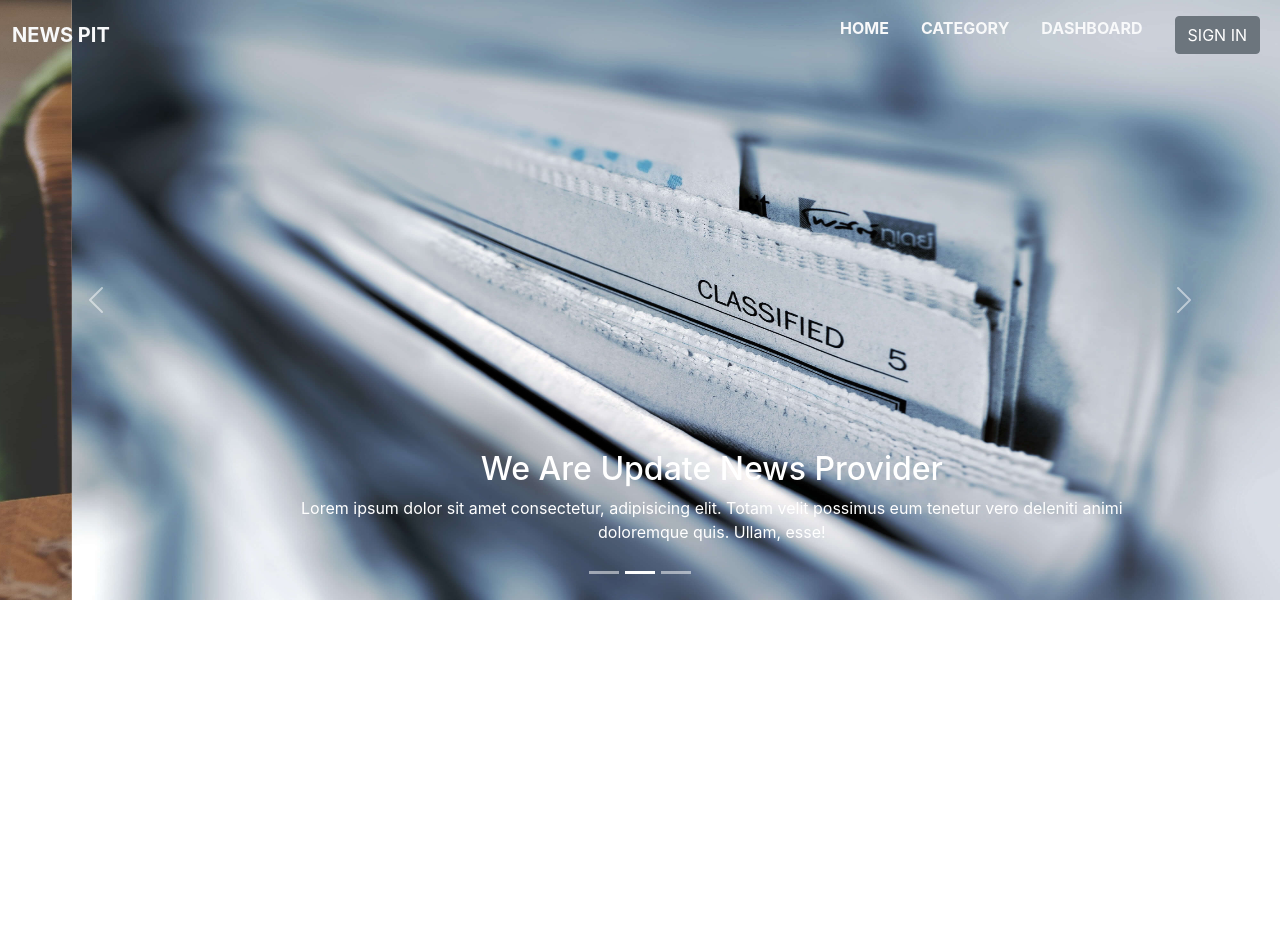
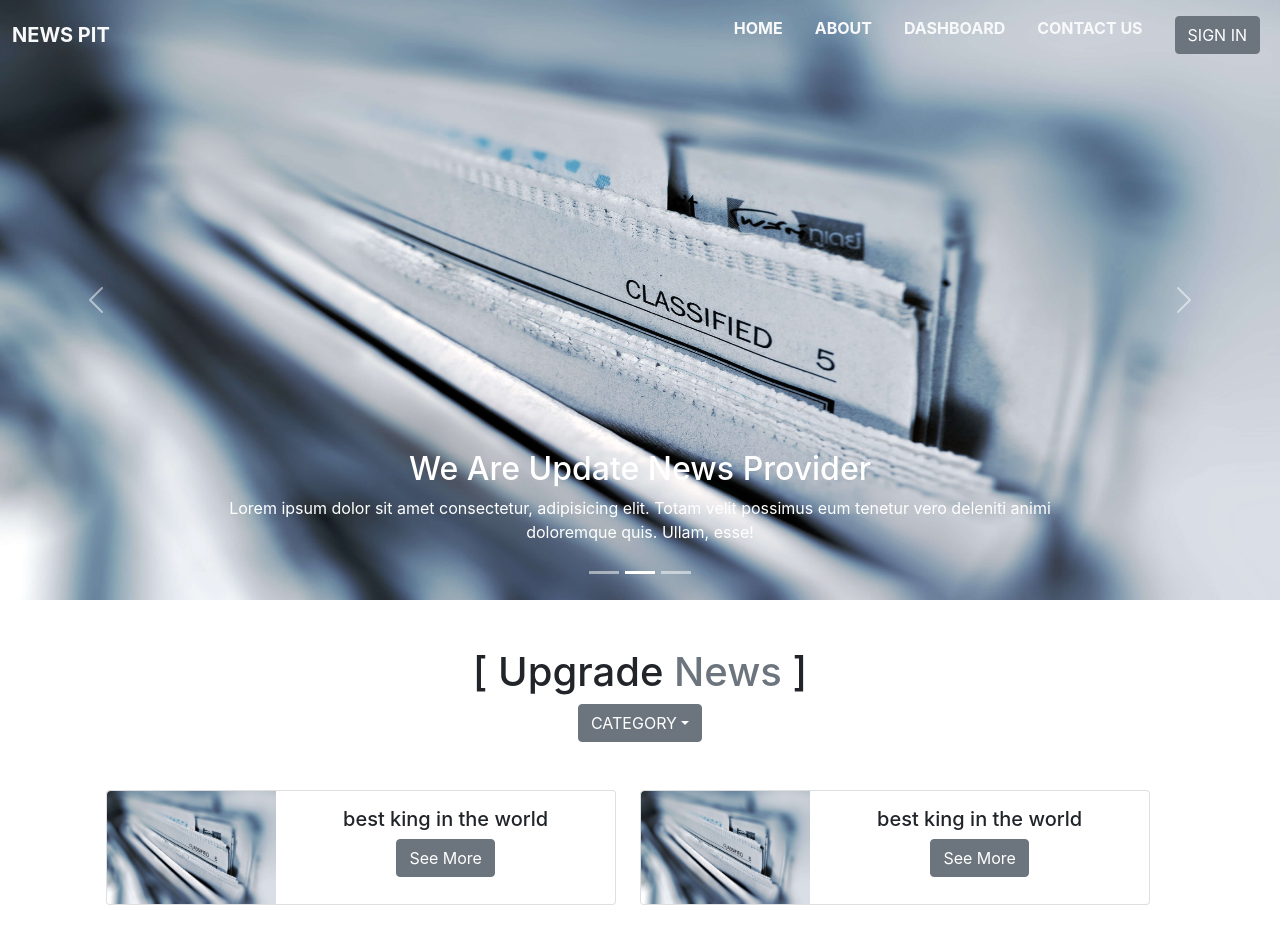
Before and after one commit to AMFahim/News-Pit-Client, a React (Create React App) app: page / in a window 1280 px wide. Shown: the top 952 px of the page. Before the commit the page ends 800 px from the top, so only its background shows below. Built offline with nearby package versions, Linux system fonts and the light colour scheme.

Commit message:
static news & sidebar done

```diff
--- a/package.json
+++ b/package.json
@@ -3,6 +3,8 @@
   "version": "0.1.0",
   "private": true,
   "dependencies": {
+    "@material-ui/core": "^4.12.3",
+    "@material-ui/icons": "^4.11.2",
     "@testing-library/jest-dom": "^5.14.1",
     "@testing-library/react": "^11.2.7",
     "@testing-library/user-event": "^12.8.3",
--- a/src/App.js
+++ b/src/App.js
@@ -5,6 +5,7 @@ import {
   Route,
 } from "react-router-dom";
 import Home from './Components/Home/Home/Home';
+import AddArticle from './Components/Dashboard/AddArticle/AddArticle';
 
 function App() {
   return (
@@ -13,6 +14,9 @@ function App() {
         <Route exact path="/">
           <Home/>
         </Route>
+        <Route path="/addArticle">
+          <AddArticle/>
+        </Route>
       </Switch>
     </Router>
   );
--- a/src/Components/Dashboard/AddArticle/AddArticle.js
+++ b/src/Components/Dashboard/AddArticle/AddArticle.js
@@ -0,0 +1,17 @@
+import React from 'react';
+import Sidebar from '../Sidebar/Sidebar';
+
+const AddArticle = () => {
+  return (
+    <div className="row">
+      <div className="col-md-4">
+       <Sidebar/>
+      </div>
+      <div className="col-md-8">
+        <h1>This is add articles page</h1>
+      </div>
+    </div>
+  );
+};
+
+export default AddArticle;
--- /dev/null
+++ b/src/Components/Dashboard/Sidebar/Sidebar.js
@@ -0,0 +1,61 @@
+import React from 'react';
+import {
+  Drawer as MIUDrawer,
+  List,
+  ListItem,
+  ListItemIcon,
+  ListItemText
+  } from "@material-ui/core"
+import { makeStyles} from '@material-ui/core/styles';
+import HomeIcon from '@material-ui/icons/Home';
+import DashboardIcon from '@material-ui/icons/Dashboard';
+import AddIcon from '@material-ui/icons/Add';
+import EjectIcon from '@material-ui/icons/Eject';
+import PersonAddIcon from '@material-ui/icons/PersonAdd';
+import { withRouter } from 'react-router';
+
+const useStyles = makeStyles({
+  drawer: {
+    width: '160px',
+
+  }
+})
+
+const Sidebar = (props) => {
+  const {history} = props;
+  const classes = useStyles();
+  const itemsList = [
+    {
+     text: "Home",
+     icon: <HomeIcon/>,
+     onClick: () => history.push('/')
+    },
+    {
+      text: "Add Article",
+      icon: <AddIcon/>,
+      onClick: () => history.push('/addArticle')
+    },
+    {
+      text: "Add Admin",
+      icon: <PersonAddIcon/>,
+      onClick: () => history.push('/addAdmin')
+    }
+  ]
+
+  return (
+    <MIUDrawer variant="permanent" className={classes.drawer}>
+     <List className="forResponsive" style={{backgroundColor:'#CCD1D1'}}>
+          {itemsList.map((item, index) => {
+            const {text, icon, onClick} = item;
+            return(
+            <ListItem button key={text} onClick={onClick}>
+             { icon && <ListItemIcon>{icon}</ListItemIcon>}
+              <ListItemText primary={text} />
+            </ListItem>
+          )})}
+        </List>
+    </MIUDrawer>
+  );
+};
+
+export default withRouter(Sidebar);
--- /dev/null
+++ b/src/Components/Home/AllArticles/AllArticles.js
@@ -0,0 +1,68 @@
+import React from 'react';
+import { Link } from 'react-router-dom';
+import Banner1 from "../../../Image/Banner1.jpg";
+import Articles from '../Articles/Articles';
+
+const Article = [
+  {
+    _id: 1,
+    title: "best king in the world",
+    author: "Abul Kalam",
+    img: Banner1,
+    category: "politics",
+    Description: "Lorem ipsum dolor sit amet consectetur, adipisicing elit. Vitae, esse!"
+  },
+  {
+    _id: 2,
+    title: "best king in the world",
+    author: "Abul Kalam",
+    img: Banner1,
+    category: "politics",
+    Description: "Lorem ipsum dolor sit amet consectetur, adipisicing elit. Vitae, esse!"
+  },
+  {
+    _id: 3,
+    title: "best king in the world",
+    author: "Abul Kalam",
+    img: Banner1,
+    category: "politics",
+    Description: "Lorem ipsum dolor sit amet consectetur, adipisicing elit. Vitae, esse!"
+  },
+  {
+    _id: 3,
+    title: "best king in the world",
+    author: "Abul Kalam",
+    img: Banner1,
+    category: "politics",
+    Description: "Lorem ipsum dolor sit amet consectetur, adipisicing elit. Vitae, esse!"
+  }
+]
+
+const AllArticles = () => {
+  return (
+    <div className="container text-center">
+      <div className="pt-5">
+        <h1>[ Upgrade <span className="text-muted">News</span> ]</h1>
+        <div class="dropdown">
+          <button class="btn btn-secondary dropdown-toggle" type="button" id="dropdownMenuButton1" data-bs-toggle="dropdown" aria-expanded="false">
+            CATEGORY
+          </button>
+          <ul class="dropdown-menu" aria-labelledby="dropdownMenuButton1">
+            <li><Link to="/" class="dropdown-item" href="#">Business</Link></li>
+            <li><Link to="/" class="dropdown-item" href="#">Entertainment</Link></li>
+            <li><Link to="/" class="dropdown-item" href="#">Politics</Link></li>
+            <li><Link to="/" class="dropdown-item" href="#">Sports</Link></li>
+            <li><Link to="/" class="dropdown-item" href="#">International</Link></li>
+          </ul>
+        </div>
+      </div>
+      <div className="row container justify-content-center">
+        {
+          Article.map(articles => <Articles key={articles._id} article={articles} />)
+        }
+      </div>
+    </div>
+  );
+};
+
+export default AllArticles;
--- /dev/null
+++ b/src/Components/Home/Articles/Articles.js
@@ -0,0 +1,25 @@
+import React from 'react';
+import { Link } from 'react-router-dom';
+
+const Articles = ({ article }) => {
+  console.log(article)
+  return (
+      <div className="col-md-6 pt-5 for-articles text-center align-center">
+        <div className="card mb-3" style={{ maxWidth: "540px" }}>
+          <div className="row g-0">
+            <div className="col-md-4">
+              <img src={article.img} className="img-fluid rounded-start" alt="..." />
+            </div>
+            <div className="col-md-8">
+              <div className="card-body">
+                <h5 className="card-title">{article.title}</h5>
+                <Link to="/"><button className="btn btn-secondary">See More</button></Link>
+              </div>
+            </div>
+          </div>
+        </div>
+      </div>
+  );
+};
+
+export default Articles;
--- a/src/Components/Home/Home/Home.js
+++ b/src/Components/Home/Home/Home.js
@@ -1,4 +1,5 @@
 import React from 'react';
+import AllArticles from '../AllArticles/AllArticles';
 import Banner from '../Banner/Banner';
 import Navbar from '../Navbar/Navbar';
 
@@ -7,6 +8,7 @@ const Home = () => {
     <div>
       <Navbar/>
       <Banner/>
+      <AllArticles/>
     </div>
   );
 };
--- a/src/Components/Home/Navbar/Navbar.js
+++ b/src/Components/Home/Navbar/Navbar.js
@@ -14,8 +14,9 @@ const Navbar = () => {
           <div className="collapse navbar-collapse justify-content-end" id="navbarNavAltMarkup">
             <div className="navbar-nav">
               <Link to="/" className="nav-link active ms-3 text-light hoverNav" aria-current="page" href="#"><b>HOME</b></Link>
-              <Link to="/" className="nav-link ms-3 text-light hoverNav" href="#"><b>CATEGORY</b></Link>
-              <Link to="/" className="nav-link ms-3 text-light hoverNav" href="#"><b>DASHBOARD</b></Link>
+              <Link to="/" className="nav-link ms-3 text-light hoverNav" href="#"><b>ABOUT</b></Link>
+              <Link to="/addArticle" className="nav-link ms-3 text-light hoverNav" href="#"><b>DASHBOARD</b></Link>
+              <Link to="/" className="nav-link ms-3 text-light hoverNav" href="#"><b>CONTACT US</b></Link>
               <Link to="/" className="nav-link ms-3 text-light" href="#"><button className="btn btn-secondary">SIGN IN</button></Link>
             </div>
           </div>
```
Also changed, not shown: src/Components/Home/Articles/Articles.css (added), 1 other file (tests, documents, lock files or other folders).
